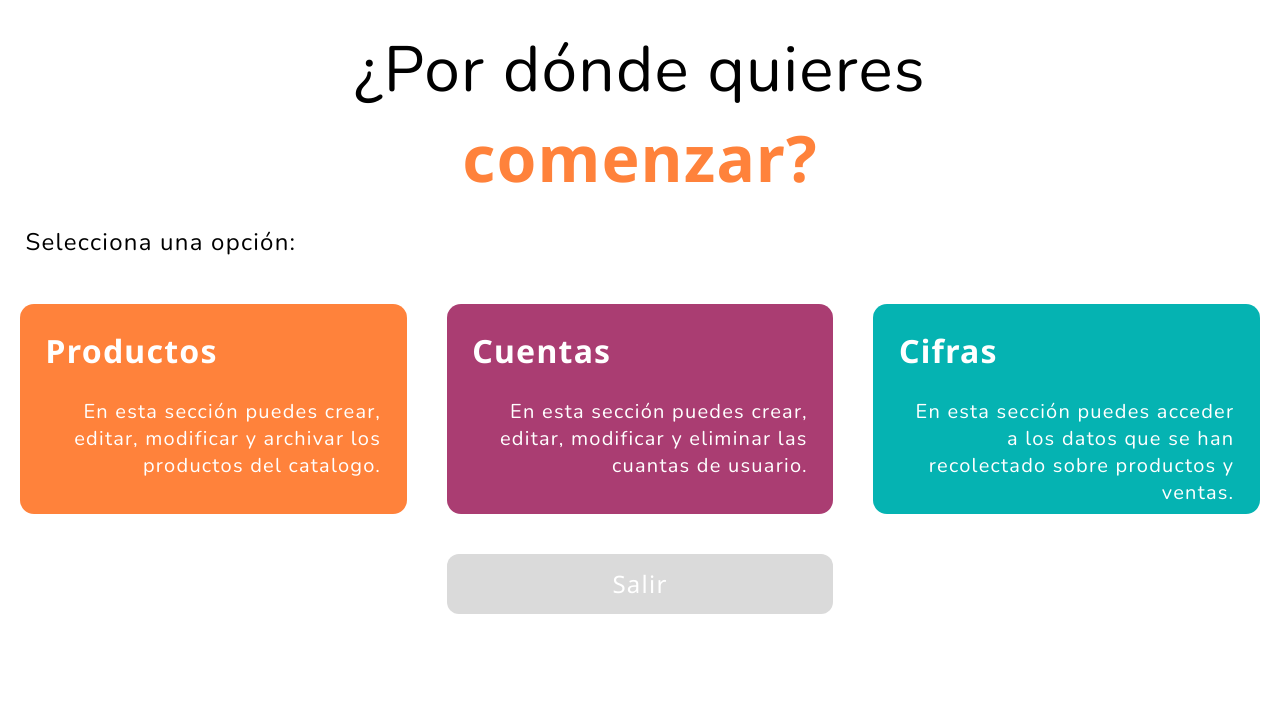
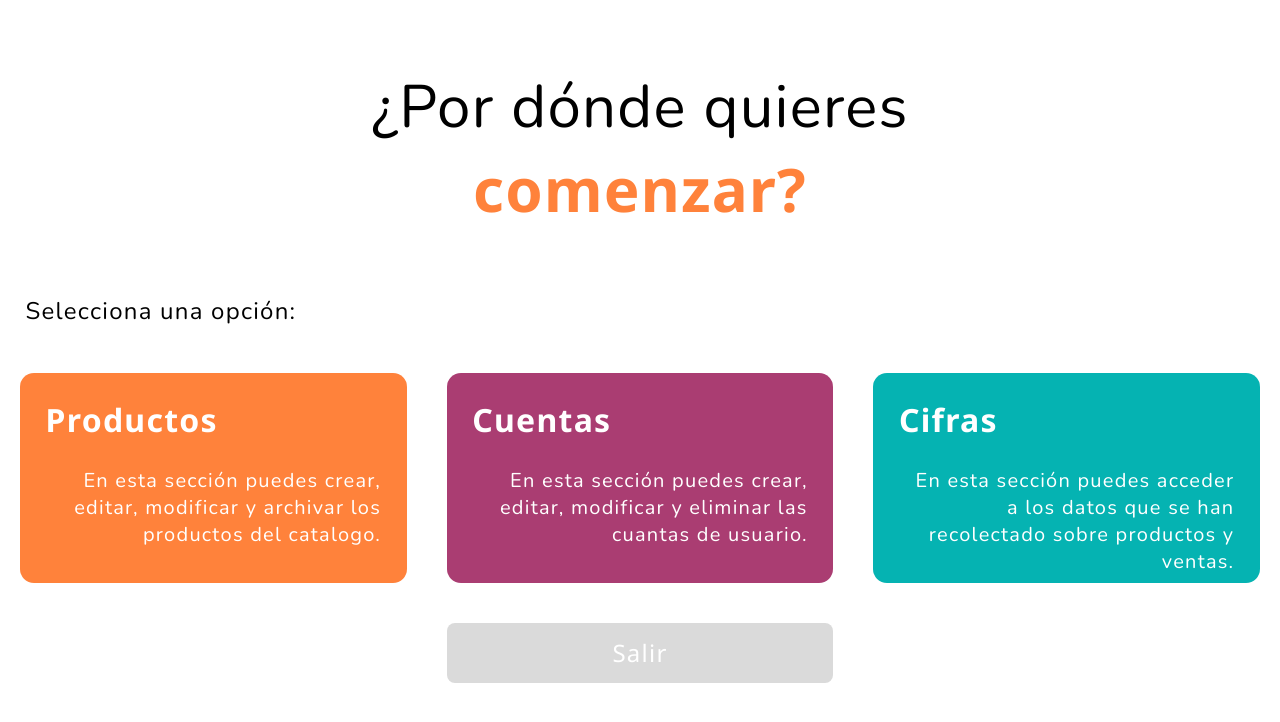
Before and after one commit to masasorganization/masas-web, a React (Create React App) app: page /welcome in a window 1280 px wide. Shown: the top 722 px of the page. Built offline with nearby package versions, Linux system fonts and the light colour scheme.

Commit message:
navigation added

```diff
--- a/src/components/admin/BoxCategory.jsx
+++ b/src/components/admin/BoxCategory.jsx
@@ -1,52 +1,55 @@
-import { ThemeProvider, createTheme} from '@mui/system';
-import { Box } from '@mui/material';
-import { styled } from '@mui/material/styles';
+import { ThemeProvider, createTheme } from '@mui/system'
+import { Box } from '@mui/material'
+import { styled } from '@mui/material/styles'
 
-const Text1Style = styled('p')``;
+const Text1Style = styled('p')``
 
 const theme = createTheme({
   palette: {
     background: {
       principalClaro: '#FF823B',
       secundarioClaro: '#AA3D72',
-      azulado: '#05B3B2',
+      azulado: '#05B3B2'
     },
     hover: {
       hoverPrincipalClaro: '#C65306',
       hoverSecundarioClaro: '#770047',
-      hoverAzulado: '#00928E',
+      hoverAzulado: '#00928E'
     },
     text: {
-      white: '#FFFFFF',
-    },
-  },
-});
+      white: '#FFFFFF'
+    }
+  }
+})
 
-const BoxCategory = ({background, hover, title, paragraph, word}) => {
+const BoxCategory = ({ background, hover, title, paragraph, word }) => {
   return (
     <div>
       <ThemeProvider theme={theme}>
-                <Box sx={{
+        <Box
+          sx={{
             bgcolor: [background],
             m: '20px',
             height: '210px',
             display: 'inline-flex',
-                    borderRadius: '14px',
+            borderRadius: { xs: '7px', md: '14px' },
             [theme.breakpoints.only('md')]: {
-                      height: '250px',
+              height: '250px'
             },
             [theme.breakpoints.down('md')]: {
               height: '150px',
               mt: '10px',
-                      mb: '10px',
+              mb: '10px'
             },
             ':hover': {
-                      bgcolor: [hover],
-                    },
-                }}>
+              bgcolor: [hover]
+            }
+          }}
+        >
           <div>
-                        <Box sx={{
-                            color: "text.white",
+            <Box
+              sx={{
+                color: 'text.white',
                 textAlign: 'left',
                 letterSpacing: '1.25px',
                 fontSize: '32px',
@@ -56,13 +59,15 @@ const BoxCategory = ({background, hover, title, paragraph, word}) => {
                 [theme.breakpoints.down('md')]: {
                   margin: '1.3rem',
                   mb: '0.313rem',
-                              mt: '0.938rem',
-                            },
-                            }}>
+                  mt: '0.938rem'
+                }
+              }}
+            >
               {[title]}
             </Box>
-                        <Text1Style sx={{
-                            color: "text.white",
+            <Text1Style
+              sx={{
+                color: 'text.white',
                 textAlign: 'right',
                 letterSpacing: '1.25px',
                 fontSize: '20px',
@@ -71,17 +76,18 @@ const BoxCategory = ({background, hover, title, paragraph, word}) => {
                 [theme.breakpoints.down('md')]: {
                   fontSize: '18px',
                   margin: '1.3rem',
-                              mt: '0rem',
-                            },
-                            }}>
-                                {paragraph}{word}
+                  mt: '0rem'
+                }
+              }}
+            >
+              {paragraph}
+              {word}
             </Text1Style>
           </div>
         </Box>
       </ThemeProvider>
     </div>
   )
-
 }
 
-export default BoxCategory;
+export default BoxCategory
--- a/src/pages/admin/welcome.jsx
+++ b/src/pages/admin/welcome.jsx
@@ -1,88 +1,99 @@
-import { Grid } from "@mui/material";
-import { ThemeProvider, createTheme } from "@mui/system";
-import { Box } from "@mui/system";
-import { styled } from '@mui/material/styles';
-import BoxCategory from "../../components/admin/BoxCategory";
+import { Grid } from '@mui/material'
+import { ThemeProvider, createTheme } from '@mui/system'
+import { Box } from '@mui/system'
+import { styled } from '@mui/material/styles'
+import BoxCategory from '../../components/admin/BoxCategory'
+import { Link } from 'react-router-dom'
 
-const Text1Style = styled('p')``;
-const Text2Style = styled('p')``;
+const Text1Style = styled('p')``
+const Text2Style = styled('p')``
 
 const theme = createTheme({
   palette: {
-    blanco: "#FFFFFF",
-    negro: "#000000",
-    gris: "#dadada",
-    principalClaro: "#FF823B",
-    secundarioClaro: "#AA3D72",
-    azulado: "#05B3B2",
-  },
-});
+    blanco: '#FFFFFF',
+    negro: '#000000',
+    gris: '#dadada',
+    principalClaro: '#FF823B',
+    secundarioClaro: '#AA3D72',
+    azulado: '#05B3B2'
+  }
+})
 
 function CategoryPage() {
   return (
     <div>
       <ThemeProvider theme={theme}>
-        <div>
-          <Text1Style
-            sx={{...text1Style}}
-          >
-            ¿Por dónde quieres
-          </Text1Style>
-          <Text2Style
-            sx={{...text2Style}}
-          >
-            {" "}
-            comenzar?
-          </Text2Style>
-        </div>
         <Box
-          sx={{...text3Style}}
+          sx={{
+            height: { xs: '184px', md: '295px' },
+            display: 'flex',
+            flexDirection: 'column',
+            justifyContent: 'center'
+            //my: '20px'
+          }}
         >
-          Selecciona una opción:
+          <Text1Style sx={{ ...text1Style }}>¿Por dónde quieres</Text1Style>
+          <Text2Style sx={{ ...text2Style }}> comenzar?</Text2Style>
         </Box>
-        <Grid container justifyContent={"center"}>
+        <Box sx={{ ...text3Style }}>Selecciona una opción:</Box>
+        <Grid container justifyContent={'center'}>
           <Grid item xs={12} sm={11} md={4}>
-            <BoxCategory
-              background="background.principalClaro"
-              hover="hover.hoverPrincipalClaro"
-              title="Productos"
-              paragraph="En esta sección puedes crear, editar, modificar y archivar los productos del "
-              word= "catalogo."
-            />{" "}
+            <Box component={Link} to={'productmanag'}>
+              <BoxCategory
+                background='background.principalClaro'
+                hover='hover.hoverPrincipalClaro'
+                title='Productos'
+                paragraph='En esta sección puedes crear, editar, modificar y archivar los productos del '
+                word='catalogo.'
+              />
+            </Box>
           </Grid>
           <Grid item xs={12} sm={11} md={4}>
-            <BoxCategory
-              background="background.secundarioClaro"
-              hover="hover.hoverSecundarioClaro"
-              title="Cuentas"
-              paragraph="En esta sección puedes crear, editar, modificar y eliminar las cuantas de "
-              word= "usuario."
-            />
+            <Box component={Link} to={'sellermanag'}>
+              <BoxCategory
+                background='background.secundarioClaro'
+                hover='hover.hoverSecundarioClaro'
+                title='Cuentas'
+                paragraph='En esta sección puedes crear, editar, modificar y eliminar las cuantas de '
+                word='usuario.'
+              />
+            </Box>
           </Grid>
           <Grid item xs={12} sm={11} md={4}>
-            <BoxCategory
-              background="background.azulado"
-              hover="hover.hoverAzulado"
-              title="Cifras"
-              paragraph="En esta sección puedes acceder a los datos que se han recolectado sobre productos y "
-              word= "ventas."
-            />
+            <Box component={Link} to={'salesrep'}>
+              <BoxCategory
+                background='background.azulado'
+                hover='hover.hoverAzulado'
+                title='Cifras'
+                paragraph='En esta sección puedes acceder a los datos que se han recolectado sobre productos y '
+                word='ventas.'
+              />
+            </Box>
           </Grid>
           <Grid item xs={12} sm={11} md={4}>
             <Box
+              component={Link}
+              to={'login'}
               sx={{
-                bgcolor: "gris",
-                color: "blanco",
-                height: "60px",
-                display: "flex",
-                m: "20px",
-                borderRadius: 3,
-                fontFamily: "Noto Sans",
-                fontSize: "24px",
-                letterSpacing: "1.25px",
-                alignItems: "center",
-                justifyContent: "center",
-                [theme.breakpoints.down('md')]: {height: '30px', fontSize: '18px'}
+                bgcolor: 'gris',
+                color: 'blanco',
+                height: '60px',
+                display: 'flex',
+                m: '20px',
+                borderRadius: 2,
+                fontFamily: 'Noto Sans',
+                fontSize: '24px',
+                letterSpacing: '1.25px',
+                alignItems: 'center',
+                justifyContent: 'center',
+                textDecoration: 'none',
+                [theme.breakpoints.down('md')]: {
+                  height: '30px',
+                  fontSize: '18px'
+                },
+                ':hover': {
+                  backgroundColor: '#979797'
+                }
               }}
             >
               Salir
@@ -91,62 +102,62 @@ function CategoryPage() {
         </Grid>
       </ThemeProvider>
     </div>
-  );
+  )
 }
 
-export default CategoryPage;
+export default CategoryPage
 
 const text1Style = {
-  color: "negro",
-  textAlign: "Center",
-  letterSpacing: "1.25px",
-  fontSize: "64px",
-  margin: "1.6rem",
-  mb: "0rem",
-  fontFamily: "Nunito",
-  fontWeight: "300",
-  [theme.breakpoints.only("md")]: {
-    fontSize: "48px",
-    mb: "0rem",
+  color: 'negro',
+  textAlign: 'Center',
+  letterSpacing: '1.25px',
+  fontSize: '60px',
+  margin: '1.6rem',
+  mb: '0rem',
+  fontFamily: 'Nunito',
+  fontWeight: '300',
+  [theme.breakpoints.only('md')]: {
+    fontSize: '48px',
+    mb: '0rem'
   },
-  [theme.breakpoints.down("md")]: {
-    fontSize: "28px",
-  },
+  [theme.breakpoints.down('md')]: {
+    fontSize: '32px'
+  }
 }
 
 const text2Style = {
-  color: "principalClaro",
-  textAlign: "Center",
-  letterSpacing: "1.25px",
-  fontSize: "64px",
-  margin: "1.6rem",
-  mt: "0rem",
-  fontFamily: "Noto Sans",
-  fontWeight: "bold",
-  [theme.breakpoints.only("md")]: {
-    fontSize: "48px",
-    mb: "0rem",
+  color: 'principalClaro',
+  textAlign: 'Center',
+  letterSpacing: '1.25px',
+  fontSize: '60px',
+  margin: '1.6rem',
+  mt: '0rem',
+  fontFamily: 'Noto Sans',
+  fontWeight: 'bold',
+  [theme.breakpoints.only('md')]: {
+    fontSize: '48px',
+    mb: '0rem'
   },
-  [theme.breakpoints.down("md")]: {
-    fontSize: "28px",
-  },
+  [theme.breakpoints.down('md')]: {
+    fontSize: '32px'
+  }
 }
 
 const text3Style = {
-  color: "negro",
-  textAlign: "Left",
-  letterSpacing: "1.25px",
-  fontSize: "24px",
-  margin: "1.6rem",
-  mt: "0rem",
-  fontFamily: "Nunito",
-  fontWeight: "300",
-  [theme.breakpoints.only("md")]: {
-    fontSize: "20px",
-    mb: "0rem",
+  color: 'negro',
+  textAlign: 'Left',
+  letterSpacing: '1.25px',
+  fontSize: '24px',
+  margin: '1.6rem',
+  mt: '0rem',
+  fontFamily: 'Nunito',
+  fontWeight: '300',
+  [theme.breakpoints.only('md')]: {
+    fontSize: '20px',
+    mb: '0rem'
   },
-  [theme.breakpoints.down("md")]: {
-    fontSize: "16px",
-    mb: "0rem",
-  },
+  [theme.breakpoints.down('md')]: {
+    fontSize: '16px',
+    mb: '0rem'
+  }
 }
```
Lines whose indentation alone changed are shown as unchanged.
